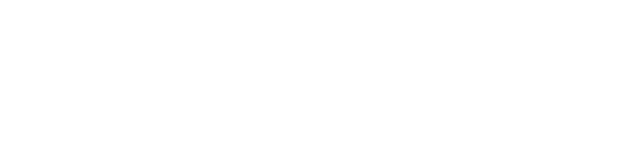
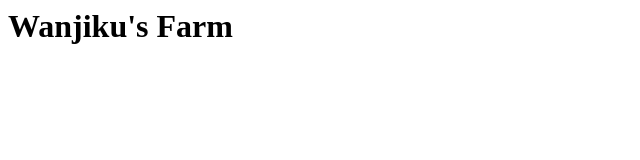
Before and after one commit to stevemaina00/Wanjiku-farm, a plain HTML site: page index.html in a window 1280 px wide. Shown: the whole page, without its empty margins (0-640 px from the left). Drawn offline with Linux system fonts and the light colour scheme.

Commit message:
Initial commit

```diff
--- a/index.html
+++ b/index.html
@@ -6,6 +6,7 @@
     <title>Wanjiku's Farm</title>
 </head>
 <body>
+    <h1>Wanjiku's Farm</h1>
 
 </body>
 </html>
```
